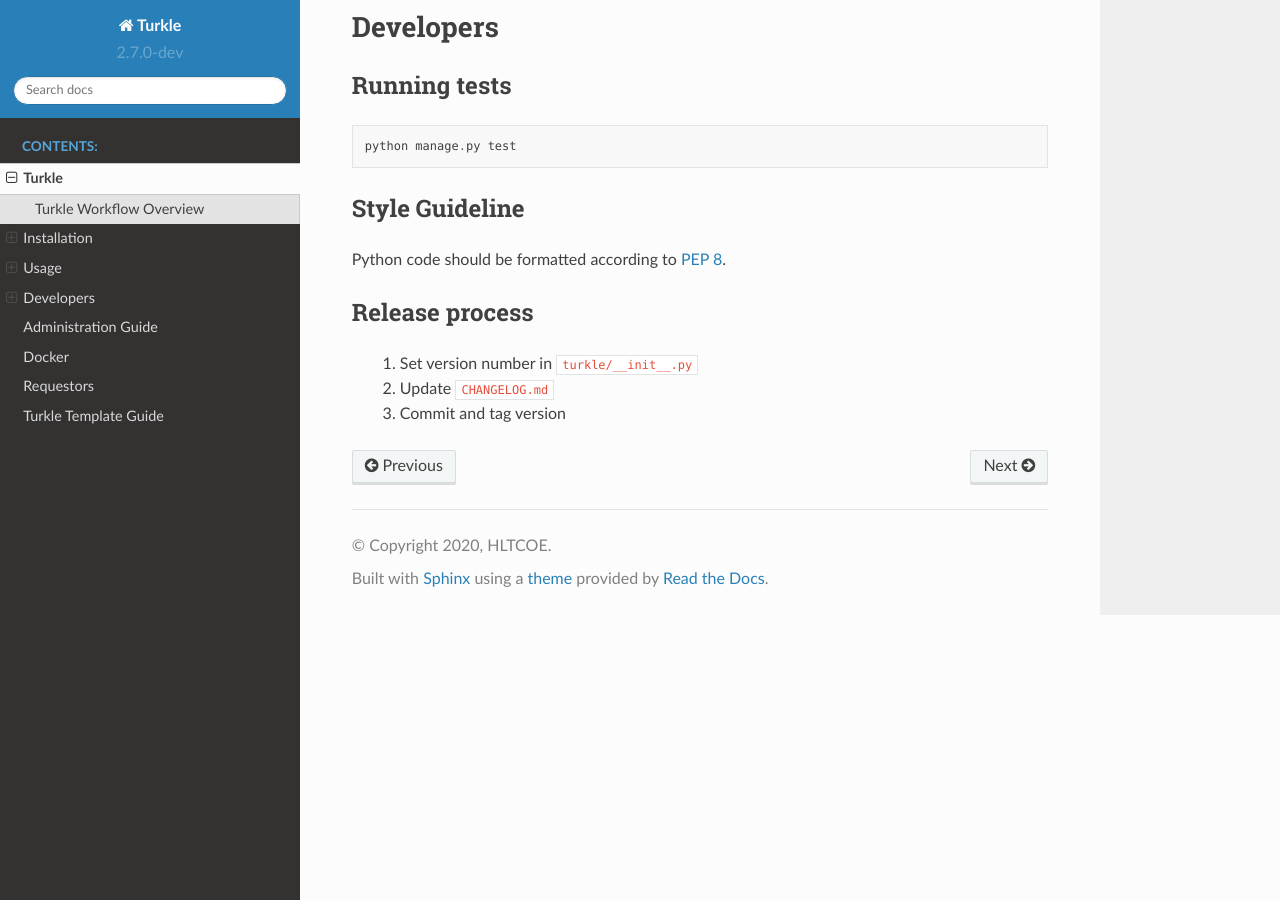
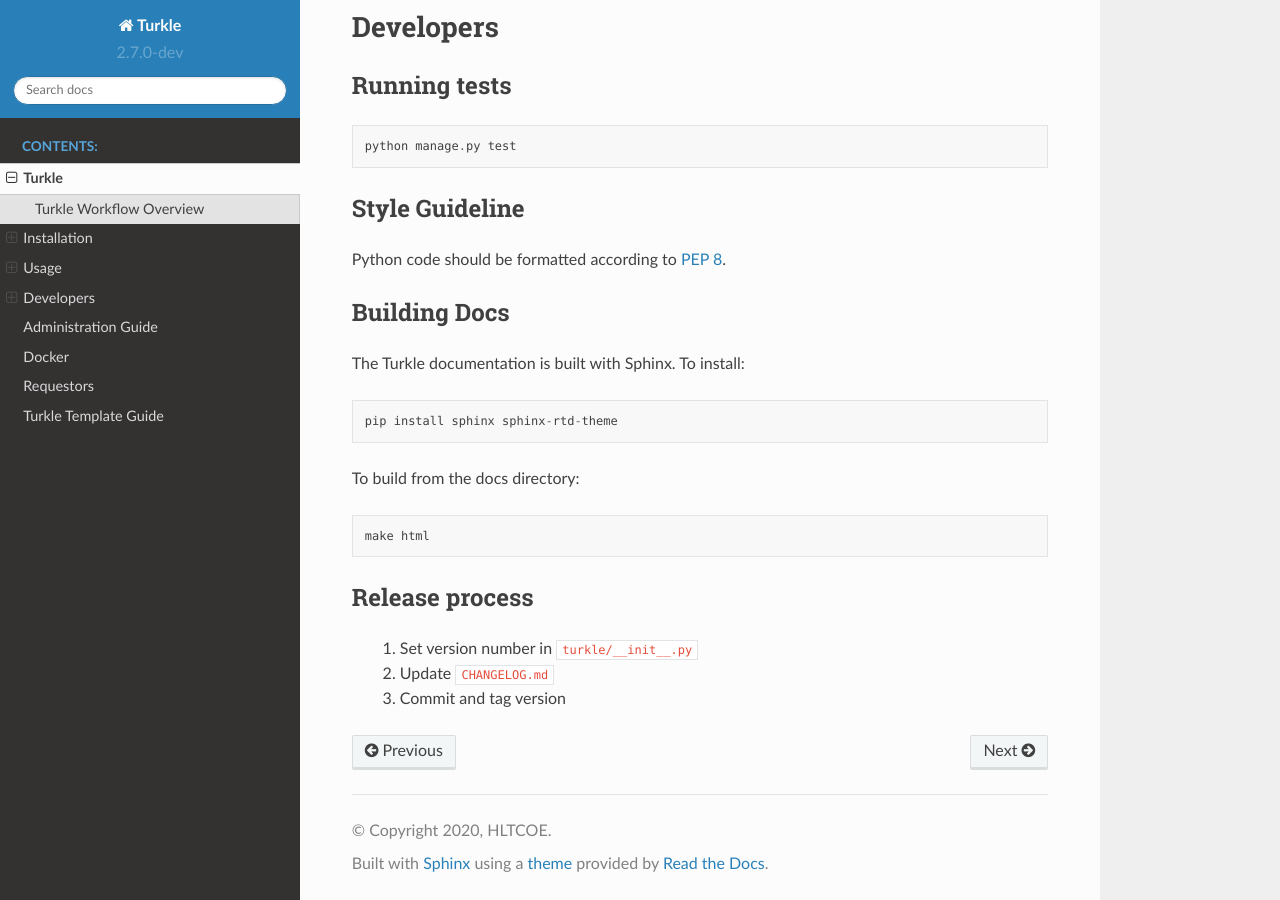
Before and after one commit to hltcoe/turkle, a Sphinx documentation site: the page built from docs/README.rst, in a window 1280 px wide and 900 px high, scrolled down 2568 px. Built offline with Sphinx 7.4.7 and the Read the Docs theme 2.0.0, drawn with Linux system fonts in a browser that asks for light colours.

Commit message:
adds how to build docs

```diff
--- a/docs/README.rst
+++ b/docs/README.rst
@@ -130,6 +130,18 @@
 
 Python code should be formatted according to `PEP 8`_.
 
+Building Docs
+-------------
+The Turkle documentation is built with Sphinx.
+To install::
+
+    pip install sphinx sphinx-rtd-theme
+
+To build from the docs directory::
+
+    make html
+
+
 Release process
 ---------------
 
```
